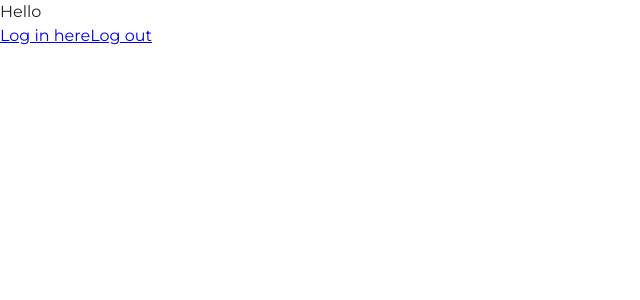
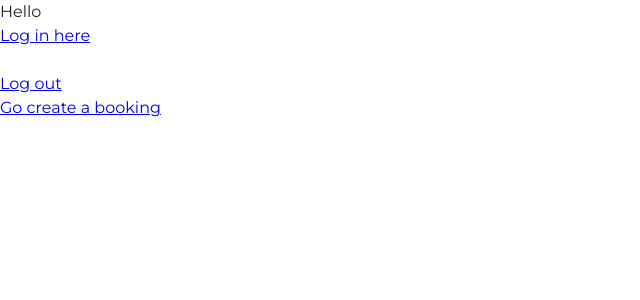
Before and after one commit to vncsnlm/BookingSystemInnovationIncV, a Next.js app in the folder Code/: page / in a window 1280 px wide. Shown: the top 300 px of the page, without its empty margins (0-640 px from the left). Built offline with nearby package versions, Linux system fonts and the light colour scheme; no server answers.

Commit message:
more changes

```diff
--- a/Code/components/CustomCalendar/CreateEventPopup.js
+++ b/Code/components/CustomCalendar/CreateEventPopup.js
@@ -12,6 +12,8 @@ import { useDispatch, useSelector } from "react-redux";
 import { format } from "date-fns";
 import { fetchEventsStart } from "redux/events/eventsSlice";
 import BaseDialog from "components/Common/Dialog";
+
+import { useUser } from '@auth0/nextjs-auth0/client';
 
 const mapState = ({ eventsData }) => ({
   event: eventsData.event,
@@ -32,8 +34,9 @@ const CreateEventPopUp = ({ handleClose, open }) => {
 
   const changeEndTime = ({ length }) => {
     //alert(length+0)
-    alert(`You change the lenght of the massage to ${length}`);
-    alert(`You change the lenght of the massage to ${endTimeAndDate}`);
+    //alert(`You change the lenght of the massage to ${length}`);
+    //alert(`You change the lenght of the massage to ${endTimeAndDate}`);
+    endTimeAndDate = new Date(startTimeAndDate);//Reset time
     endTimeAndDate.setMinutes(startTimeAndDate.getMinutes() + length);
     alert(`You change the lenght of the massage to ${endTimeAndDate}`);
     setMassageLenght(length);
--- a/Code/pages/index.js
+++ b/Code/pages/index.js
@@ -37,6 +37,7 @@ export default function Home() {
                     testId="navbar-login-desktop">
           Log in here
         </a>
+        <br/>
         {user && (
                     <img
                       src={user.picture}
@@ -48,11 +49,12 @@ export default function Home() {
                       data-testid="navbar-picture-desktop"
                     />
               )}
+        <br/>
         <a href="/api/auth/logout" icon="power-off" testId="navbar-logout-desktop">
           Log out
         </a>
       </div>
-
+      <a href="/booking">Go create a booking</a>
     </div>
   );
 }
```
